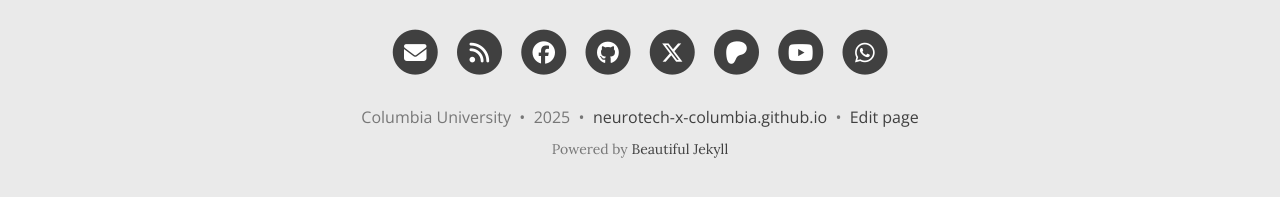
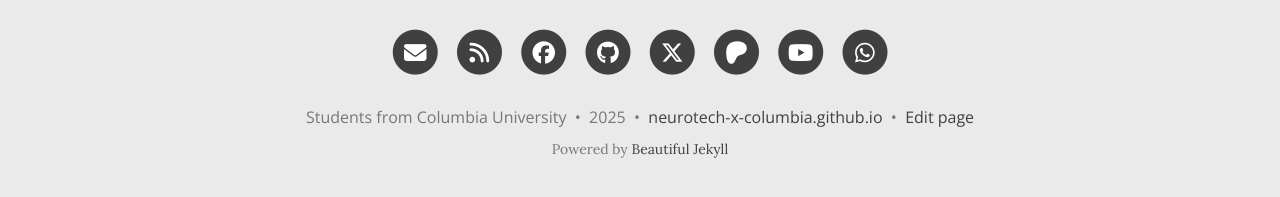
Before and after one commit to Neurotech-X-Columbia/Neurotech-X-Columbia.github.io, a Jekyll site: the page built from index.html, in a window 1280 px wide and 1369 px high. Shown: the part 1159-1356 px from the top of the window. Built offline with Jekyll 4.4.1, drawn with Linux system fonts in a browser that asks for light colours; the list of posts is cut into pages by our own code; comment, search, counter and statistics services are not loaded.

Commit message:
Update _config.yml

```diff
--- a/_config.yml
+++ b/_config.yml
@@ -15,7 +15,7 @@ baseurl: ""   # 组织/用户主页必须留空；只有“项目页”才写 /r
 title: Neurotech X Columbia
 
 # Your name to show in the footer
-author: Columbia University
+author: Students from Columbia University
 
 ###############################################
 # --- List of links in the navigation bar --- #
```
